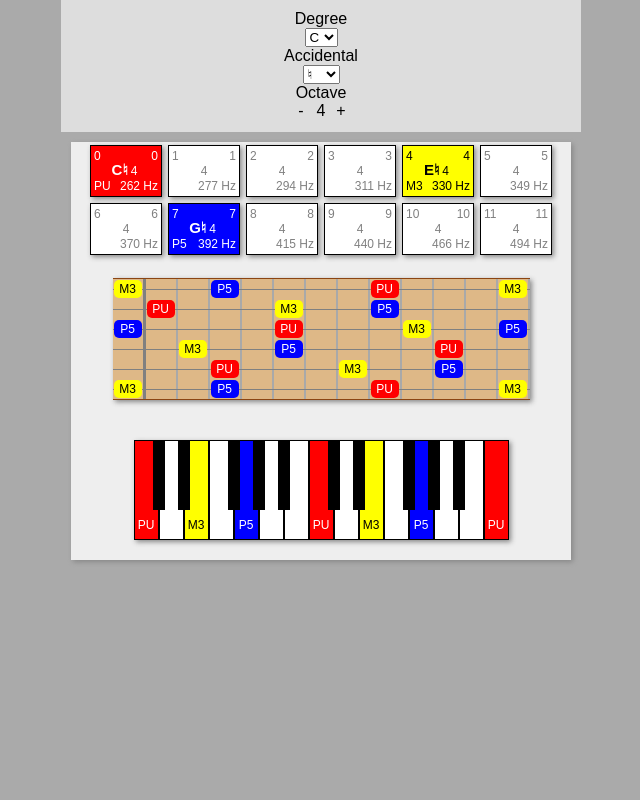
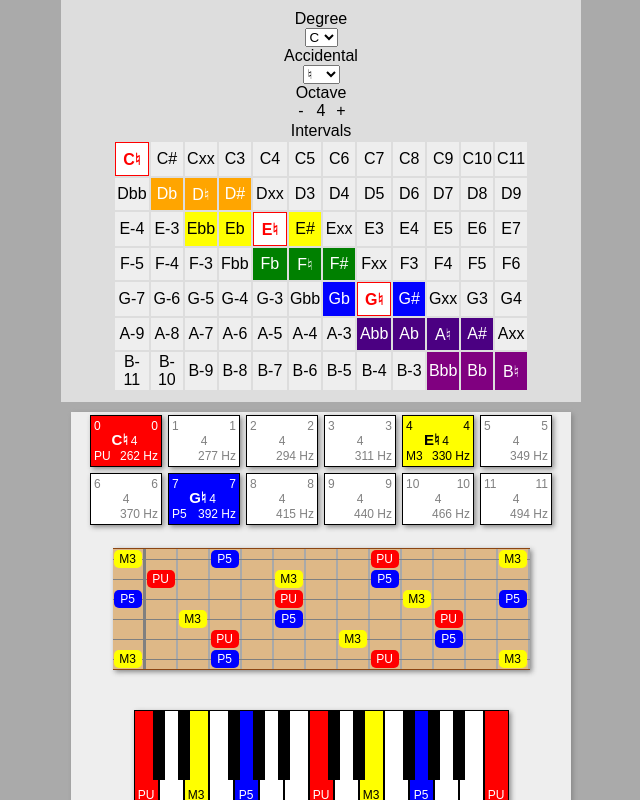
Before and after one commit to dan9418/play-what-beta, a React app: page / in a window 1280 px wide. Shown: the whole page, without its empty margins (319-959 px from the left). Built offline with nearby package versions, Linux system fonts and the light colour scheme.

Commit message:
rough interval selector

```diff
--- a/src/App.tsx
+++ b/src/App.tsx
@@ -5,6 +5,7 @@ import { MasterViewer } from "./MasterViewer/MasterViewer";
 import { ACCIDENTAL, DEGREE, INTERVAL, ALL_DEGREES, ALL_ACCIDENTALS } from "./Common/Theory/TheoryDefinitions";
 import { DropdownSelector } from "./Common/Inputs/Selectors/DropdownSelector/DropdownSelector";
 import { NumericSelector } from "./Common/Inputs/Selectors/NumericSelector/NumericSelector";
+import { IntervalSelector } from "./Common/Inputs/Selectors/IntervalSelector/IntervalSelector";
 
 export class App extends React.Component<any, any> {
 
@@ -37,6 +38,7 @@ export class App extends React.Component<any, any> {
                     Degree <DropdownSelector data={ALL_DEGREES} value={this.state.degree} setValue={(value) => { this.setValue('degree', value); }} />
 					Accidental <DropdownSelector data={ALL_ACCIDENTALS} value={this.state.accidental} setValue={(value) => { this.setValue('accidental', value); }} />
 					Octave <NumericSelector value={this.state.octave} setValue={(value) => { this.setValue('octave', value); }} />
+					Intervals <IntervalSelector keyDef={keyDef} value={this.state.intervals} setValue={(value) => { this.setValue('intervals', value); }} />
 				</div>
 				<MasterViewer
 					keyDef={keyDef}
--- a/src/Common/Inputs/Selectors/IntervalSelector/IntervalSelector.css
+++ b/src/Common/Inputs/Selectors/IntervalSelector/IntervalSelector.css
@@ -6,9 +6,17 @@
   font-size: 16px;
   height: 30px;
   width: 30px;
+  cursor: pointer;
 }
 
 .interval-selector td.inactive {
-    background-color: #DDD;
+  background-color: #EEE;
   cursor: normal;
 }
+
+.interval-selector td.selected {
+  background-color: white;
+  color: red;
+  border: 1px solid red;
+  font-weight: bold;
+}
--- a/src/Common/Inputs/Selectors/IntervalSelector/IntervalSelector.tsx
+++ b/src/Common/Inputs/Selectors/IntervalSelector/IntervalSelector.tsx
@@ -1,9 +1,13 @@
 import * as React from "react";
-import { Key } from "../../../Theory/TheoryDefinitions";
+import './IntervalSelector.css';
+import { Key, Interval } from "../../../Theory/TheoryDefinitions";
 import { TheoryEngine2 } from "../../../Theory/TheoryEngine2";
+import { setMaxListeners } from "cluster";
 
 type IntervalSelectorProps = {
     keyDef: Key;
+    value: Interval[];
+    setValue: (value: Interval[]) => void;
 }
 
 let INTERVAL_TABLE = [
@@ -22,6 +26,26 @@ export class IntervalSelector extends React.Component<IntervalSelectorProps> {
         super(props);
     }
 
+    isIntervalSelected = (degree: number, semitones: number): boolean => {
+       let interval = this.props.value.find((interval) => { return interval.degree === degree && interval.semitones === semitones; } );
+       return typeof(interval) !== 'undefined';
+    }
+
+    toggleInterval = (degree: number, semitones: number, name: string) => {
+        for(let i = 0; i < this.props.value.length; i++) {
+            let interval = this.props.value[i];
+            if(interval.degree === degree && interval.semitones === semitones) {
+                this.props.setValue([...this.props.value.slice(0, i), ...this.props.value.slice(i + 1)]);
+                return;
+            }
+            else if (interval.degree > degree && interval.semitones > semitones) {
+                this.props.setValue([...this.props.value.slice(0, i), { id: name, name: name, degree: degree, semitones: semitones }, ...this.props.value.slice(i)]);
+                return;
+            }
+        }
+        this.props.setValue([...this.props.value, { id: name, name: name, degree: degree, semitones: semitones }]);
+    }
+
     getTableCells = () => {
         let rows = [];
         for (let degree = 1; degree <= INTERVAL_TABLE.length; degree++) {
@@ -30,9 +54,16 @@ export class IntervalSelector extends React.Component<IntervalSelectorProps> {
 
             for (let semitones = 0; semitones < degreeIntervals.length; semitones++) {
                 let interval = degreeIntervals[semitones];
-                let className = (interval !== null) ? 'degree-' + degree : 'inactive';
+                let classes = [];
+                if(this.isIntervalSelected(degree, semitones)) {
+                    classes.push('selected');
+                }
+                else {
+                    classes.push((interval !== null) ? 'degree-' + degree : 'inactive');
+                }
+
                 cells.push(
-                    <td key={degree + '-' + semitones} className={className}>
+                    <td key={degree + '-' + semitones} className={classes.join(' ')} onClick={() => this.toggleInterval(degree, semitones, interval)}>
                         {TheoryEngine2.getFunctionalNote(this.props.keyDef, { degree: degree, semitones: semitones, id: interval, name: interval }, 4).name}
                     </td>);
             }
```
Also changed, not shown: 1 other file (tests, documents, lock files or other folders). Lines whose indentation alone changed are shown as unchanged.
